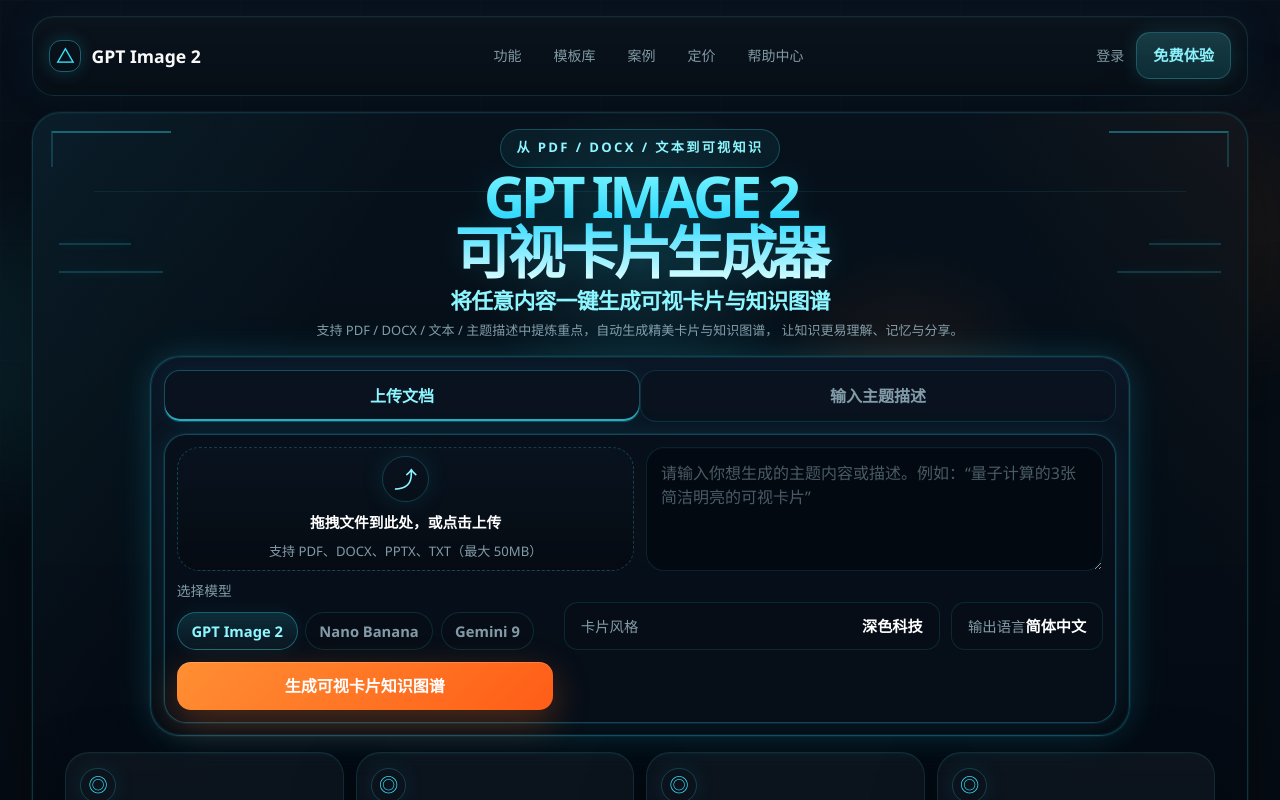
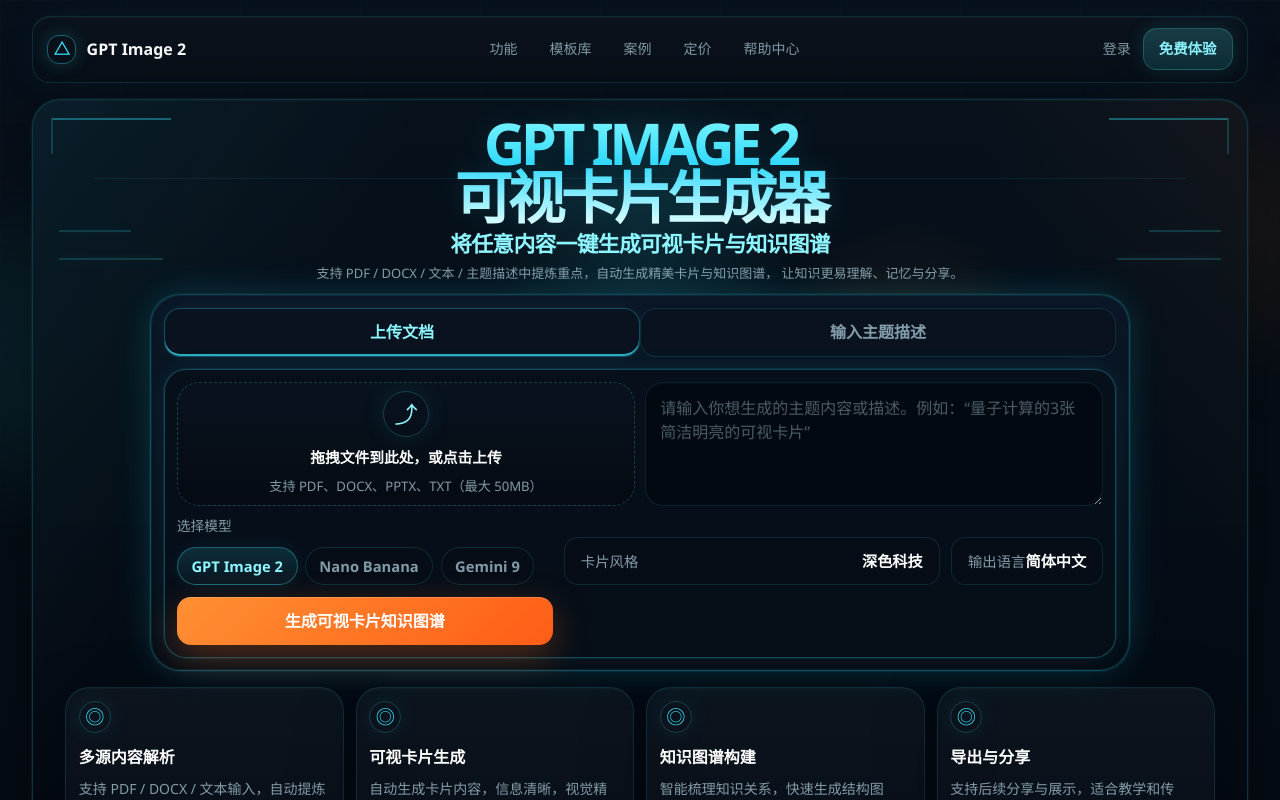
Before and after one commit to yezizhizhi/gptimage, a Next.js app: page / in a window 1280 px wide. Shown: the top 800 px of the page. Built offline with nearby package versions, Linux system fonts and the light colour scheme; no server answers.

Commit message:
Tighten top spacing and remove eyebrow pill

```diff
--- a/app/globals.css
+++ b/app/globals.css
@@ -98,11 +98,11 @@
   align-items: center;
   justify-content: space-between;
   border: 1px solid rgba(52, 221, 255, 0.14);
-  border-radius: 22px;
+  border-radius: 18px;
   background:
     linear-gradient(180deg, rgba(255, 255, 255, 0.03), rgba(255, 255, 255, 0.015)),
     rgba(4, 10, 18, 0.72);
-  padding: 0.95rem 1rem;
+  padding: 0.7rem 0.9rem;
   box-shadow:
     inset 0 1px 0 rgba(255, 255, 255, 0.03),
     0 0 40px rgba(27, 132, 153, 0.08);
@@ -113,7 +113,7 @@
   align-items: center;
   gap: 0.65rem;
   color: white;
-  font-size: 1.1rem;
+  font-size: 1rem;
   font-weight: 700;
 }
 
@@ -121,8 +121,8 @@
   display: inline-flex;
   align-items: center;
   justify-content: center;
-  height: 2rem;
-  width: 2rem;
+  height: 1.8rem;
+  width: 1.8rem;
   border-radius: 0.75rem;
   border: 1px solid rgba(56, 235, 255, 0.38);
   color: var(--cyan);
@@ -144,9 +144,9 @@
   border-radius: 14px;
   border: 1px solid rgba(84, 235, 255, 0.22);
   background: linear-gradient(180deg, rgba(96, 255, 255, 0.18), rgba(35, 186, 206, 0.18));
-  padding: 0.7rem 1rem;
+  padding: 0.58rem 0.95rem;
   color: var(--cyan-soft);
-  font-size: 0.95rem;
+  font-size: 0.9rem;
   font-weight: 600;
   box-shadow: 0 0 20px rgba(55, 233, 255, 0.14);
 }
@@ -289,7 +289,7 @@
 
 .hero-title-match {
   font-size: clamp(1.8rem, 4.6vw, 3.6rem);
-  line-height: 0.98;
+  line-height: 0.94;
 }
 
 .cyber-chip {
@@ -323,7 +323,7 @@
 }
 
 .generator-panel-match {
-  margin-top: 1rem;
+  margin-top: 0.7rem;
 }
 
 .generator-panel::before {
@@ -347,7 +347,7 @@
   border-radius: 16px;
   border: 1px solid rgba(54, 220, 255, 0.14);
   background: rgba(10, 19, 30, 0.78);
-  padding: 0.82rem 1rem;
+  padding: 0.72rem 1rem;
   color: var(--text-muted);
   font-weight: 600;
 }
@@ -389,7 +389,7 @@
 }
 
 .upload-zone-compact {
-  min-height: 98px;
+  min-height: 84px;
 }
 
 .upload-zone:hover {
@@ -483,7 +483,7 @@
 }
 
 .prompt-input-compact {
-  min-height: 98px;
+  min-height: 84px;
 }
 
 .prompt-input::placeholder {
@@ -525,7 +525,7 @@
 .hero-form-grid {
   display: grid;
   grid-template-columns: 1fr 1fr;
-  gap: 0.7rem;
+  gap: 0.6rem;
 }
 
 .select-label {
@@ -604,16 +604,16 @@
 
 .feature-card {
   border-radius: 24px;
-  padding: 0.9rem;
-  min-height: 134px;
+  padding: 0.8rem;
+  min-height: 122px;
 }
 
 .feature-icon {
   display: inline-flex;
   align-items: center;
   justify-content: center;
-  height: 2.2rem;
-  width: 2.2rem;
+  height: 2rem;
+  width: 2rem;
   border-radius: 18px;
   border: 1px solid rgba(55, 233, 255, 0.22);
   color: var(--cyan);
--- a/app/page.tsx
+++ b/app/page.tsx
@@ -81,8 +81,7 @@
             <div className="pointer-events-none absolute inset-0 bg-[radial-gradient(circle_at_50%_18%,rgba(47,230,255,0.12),transparent_18%),radial-gradient(circle_at_72%_34%,rgba(255,112,37,0.1),transparent_14%)]" />
 
             <div className="hero-center-copy hero-center-copy-match relative mx-auto text-center">
-              <span className="cyber-eyebrow">从 PDF / DOCX / 文本到可视知识</span>
-              <h1 className="hero-title hero-title-match mt-2">
+              <h1 className="hero-title hero-title-match mt-1">
                 GPT Image 2
                 <br />
                 可视卡片生成器
@@ -96,7 +95,7 @@
               </p>
             </div>
 
-            <div id="generate" className="generator-panel generator-panel-match mx-auto mt-4 max-w-[980px]">
+            <div id="generate" className="generator-panel generator-panel-match mx-auto mt-3 max-w-[980px]">
               <div className="tab-row tab-row-match">
                 <button className="panel-tab panel-tab-active" type="button">
                   上传文档
```
